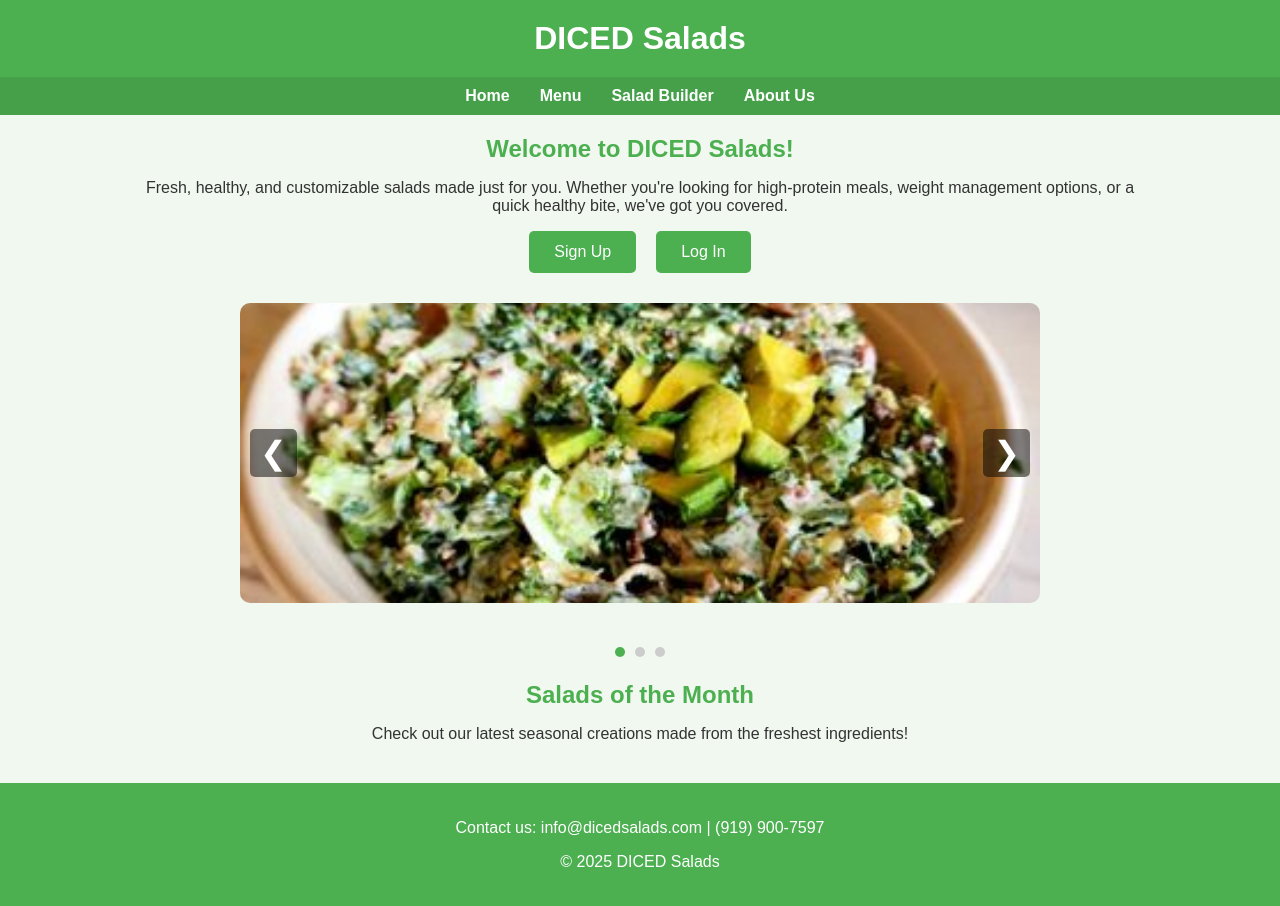
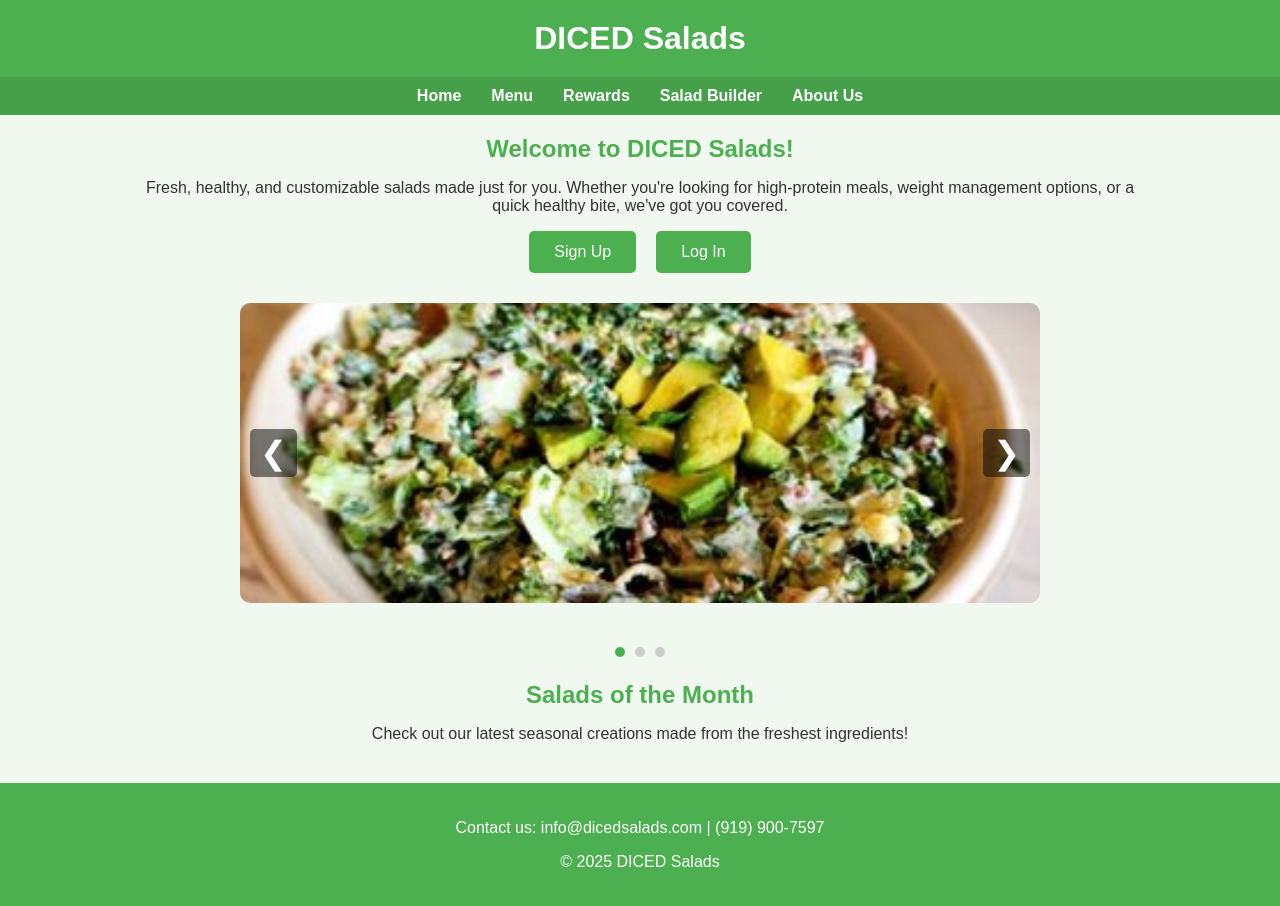
Before and after one commit to tanikellapratik23/project_part3, a plain HTML site: page index.html in a window 1280 px wide. Drawn offline with Linux system fonts and the light colour scheme.

Commit message:
Update index.html

```diff
--- a/index.html
+++ b/index.html
@@ -167,6 +167,7 @@
     <nav>
         <a href="index2.html">Home</a>
         <a href="menu3.html">Menu</a>
+        <a href="rewards.html">Rewards</a>
         <a href="builder.html">Salad Builder</a>
         <a href="about.html">About Us</a>
     </nav>
```
